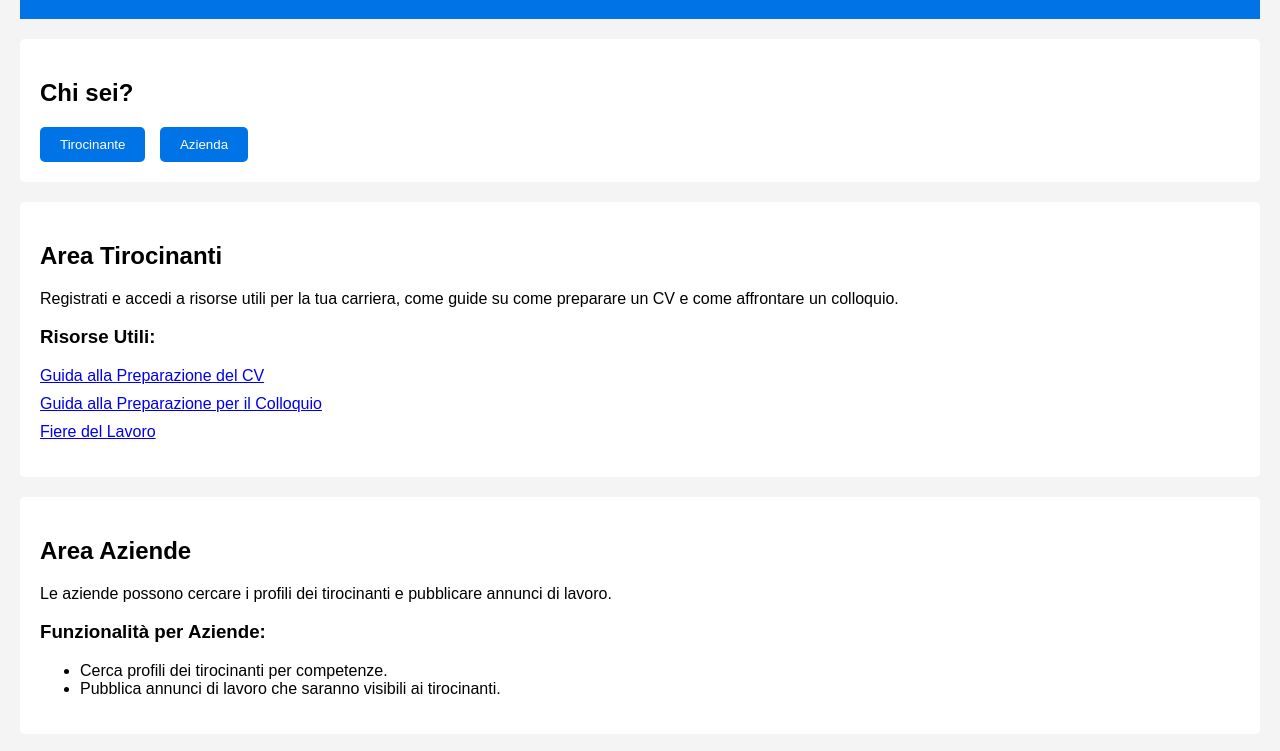
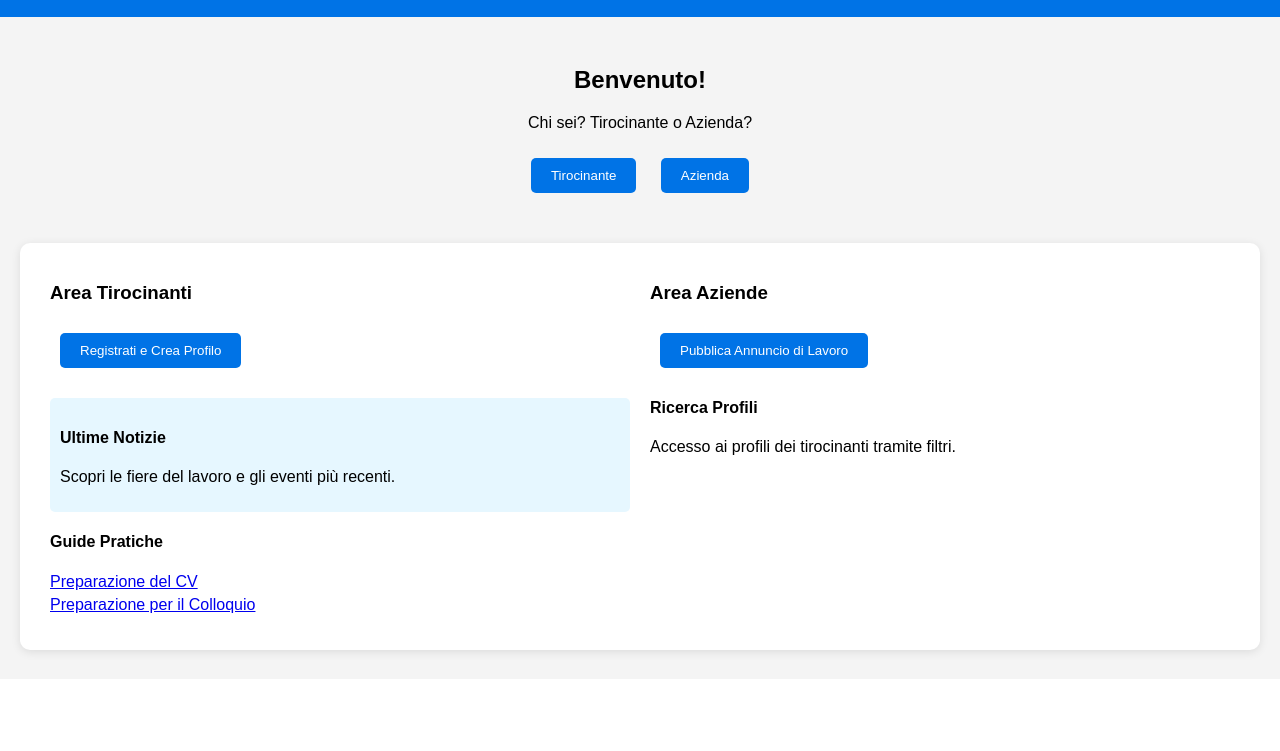
Before and after one commit to Bersa-code/tirocinanti-parlamento, a plain HTML site: page index.html in a window 1280 px wide. Shown: the part 121-872 px from the top of the page. After the commit the page ends 800 px from the top, so only its background shows below. Drawn offline with Linux system fonts and the light colour scheme.

Commit message:
Update index.html

```diff
--- a/index.html
+++ b/index.html
@@ -6,83 +6,111 @@
     <title>Piattaforma Tirocinanti del Parlamento Europeo</title>
     <style>
         body {
+            margin: 0;
             font-family: Arial, sans-serif;
-            margin: 0;
-            padding: 20px;
-            background-color: #f4f4f4;
+            height: 100vh;
+            display: flex;
+            flex-direction: column;
         }
         header {
             background: #0073e6;
-            color: #fff;
+            color: white;
             padding: 20px;
             text-align: center;
         }
-        section {
+        .container {
+            flex: 1;
+            display: flex;
+            justify-content: center;
+            align-items: center;
+            flex-direction: column;
+            background-color: #f4f4f4;
+        }
+        .welcome {
+            text-align: center;
             margin: 20px 0;
-            padding: 20px;
-            background: #fff;
-            border-radius: 5px;
         }
         button {
             padding: 10px 20px;
             background: #0073e6;
-            color: #fff;
+            color: white;
             border: none;
             border-radius: 5px;
             cursor: pointer;
-            margin-right: 10px;
+            margin: 10px;
         }
         button:hover {
             background: #005bb5;
         }
-        .resources {
+        .section {
+            display: flex;
+            justify-content: space-around;
+            width: 100%;
+            max-width: 1200px;
+            margin: 20px auto;
+            padding: 20px;
+            background: white;
+            border-radius: 10px;
+            box-shadow: 0 2px 10px rgba(0, 0, 0, 0.1);
+        }
+        .tirocinanti, .aziende {
+            flex: 1;
+            margin: 0 10px;
+        }
+        .news {
+            background: #e6f7ff;
+            padding: 10px;
+            border-radius: 5px;
+            margin-top: 20px;
+        }
+        .guide {
+            margin-top: 10px;
             list-style-type: none;
             padding: 0;
         }
-        .resources li {
-            margin: 10px 0;
+        .guide li {
+            margin: 5px 0;
         }
     </style>
 </head>
 <body>
     <header>
-        <h1>Piattaforma per Tirocinanti del Parlamento Europeo</h1>
+        <h1>Logo della Piattaforma</h1>
+        <nav>
+            <a href="#">Home</a> |
+            <a href="#">Chi Siamo</a> |
+            <a href="#">Risorse</a> |
+            <a href="#">Contatti</a>
+        </nav>
     </header>
-    <section>
-        <h2>Chi sei?</h2>
-        <button onclick="location.href='#tirocinanti'">Tirocinante</button>
-        <button onclick="location.href='#aziende'">Azienda</button>
-    </section>
-    <section id="tirocinanti">
-        <h2>Area Tirocinanti</h2>
-        <p>Registrati e accedi a risorse utili per la tua carriera, come guide su come preparare un CV e come affrontare un colloquio.</p>
-        <h3>Risorse Utili:</h3>
-        <ul class="resources">
-            <li><a href="#cv-guide">Guida alla Preparazione del CV</a></li>
-            <li><a href="#interview-guide">Guida alla Preparazione per il Colloquio</a></li>
-            <li><a href="#job-fairs">Fiere del Lavoro</a></li>
-        </ul>
-    </section>
-    <section id="aziende">
-        <h2>Area Aziende</h2>
-        <p>Le aziende possono cercare i profili dei tirocinanti e pubblicare annunci di lavoro.</p>
-        <h3>Funzionalità per Aziende:</h3>
-        <ul>
-            <li>Cerca profili dei tirocinanti per competenze.</li>
-            <li>Pubblica annunci di lavoro che saranno visibili ai tirocinanti.</li>
-        </ul>
-    </section>
-    <section id="cv-guide">
-        <h2>Guida alla Preparazione del CV</h2>
-        <p>Scopri come scrivere un CV efficace, con suggerimenti e modelli.</p>
-    </section>
-    <section id="interview-guide">
-        <h2>Guida alla Preparazione per il Colloquio</h2>
-        <p>Preparati al colloquio con consigli pratici e domande frequenti.</p>
-    </section>
-    <section id="job-fairs">
-        <h2>Fiere del Lavoro</h2>
-        <p>Scopri le fiere del lavoro in programma e come partecipare.</p>
-    </section>
+    <div class="container">
+        <div class="welcome">
+            <h2>Benvenuto!</h2>
+            <p>Chi sei? Tirocinante o Azienda?</p>
+            <button onclick="location.href='#tirocinanti'">Tirocinante</button>
+            <button onclick="location.href='#aziende'">Azienda</button>
+        </div>
+        <div class="section">
+            <div class="tirocinanti" id="tirocinanti">
+                <h3>Area Tirocinanti</h3>
+                <button>Registrati e Crea Profilo</button>
+                <div class="news">
+                    <h4>Ultime Notizie</h4>
+                    <p>Scopri le fiere del lavoro e gli eventi più recenti.</p>
+                </div>
+                <h4>Guide Pratiche</h4>
+                <ul class="guide">
+                    <li><a href="#cv-guide">Preparazione del CV</a></li>
+                    <li><a href="#interview-guide">Preparazione per il Colloquio</a></li>
+                </ul>
+            </div>
+            <div class="aziende" id="aziende">
+                <h3>Area Aziende</h3>
+                <button>Pubblica Annuncio di Lavoro</button>
+                <h4>Ricerca Profili</h4>
+                <p>Accesso ai profili dei tirocinanti tramite filtri.</p>
+            </div>
+        </div>
+    </div>
 </body>
 </html>
```
